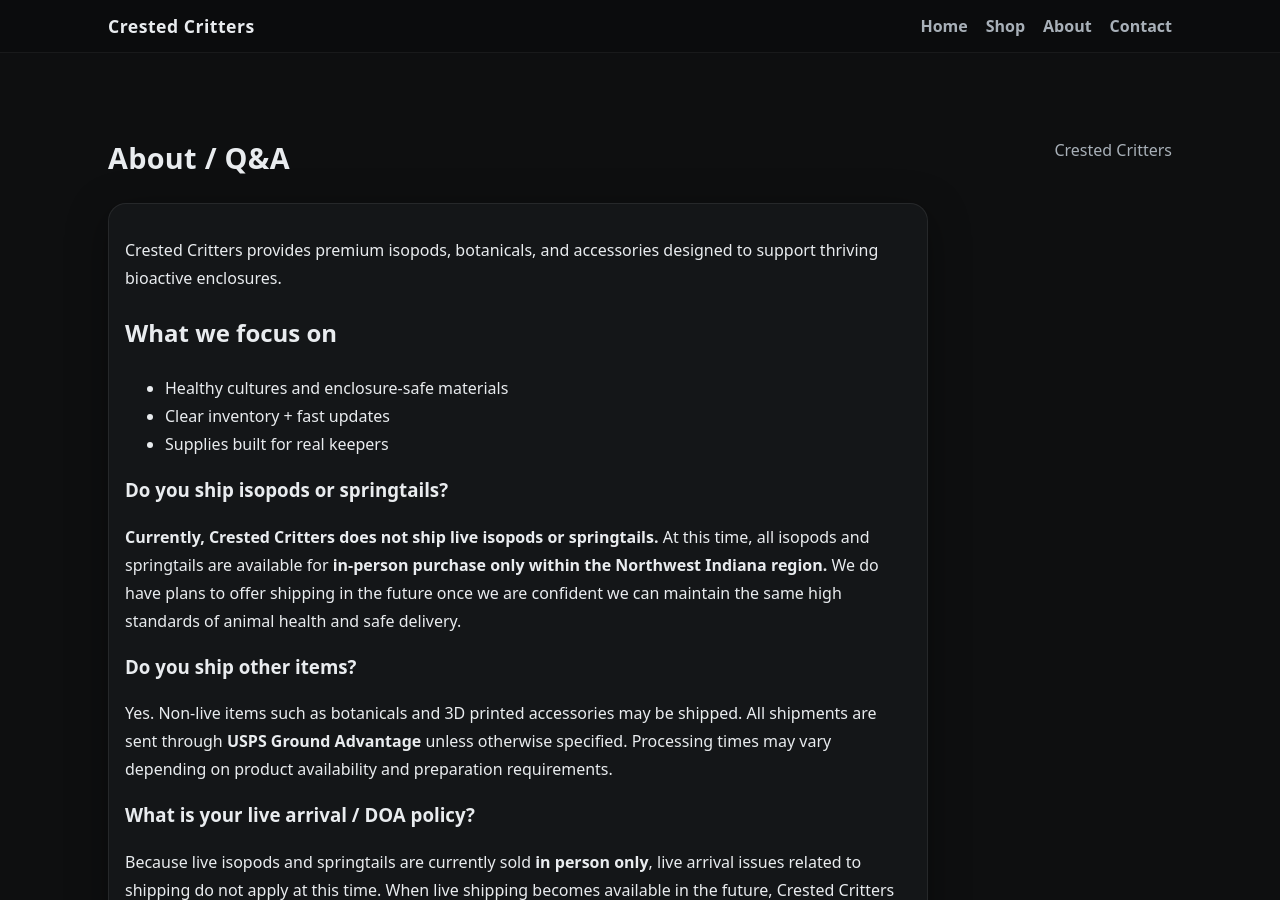
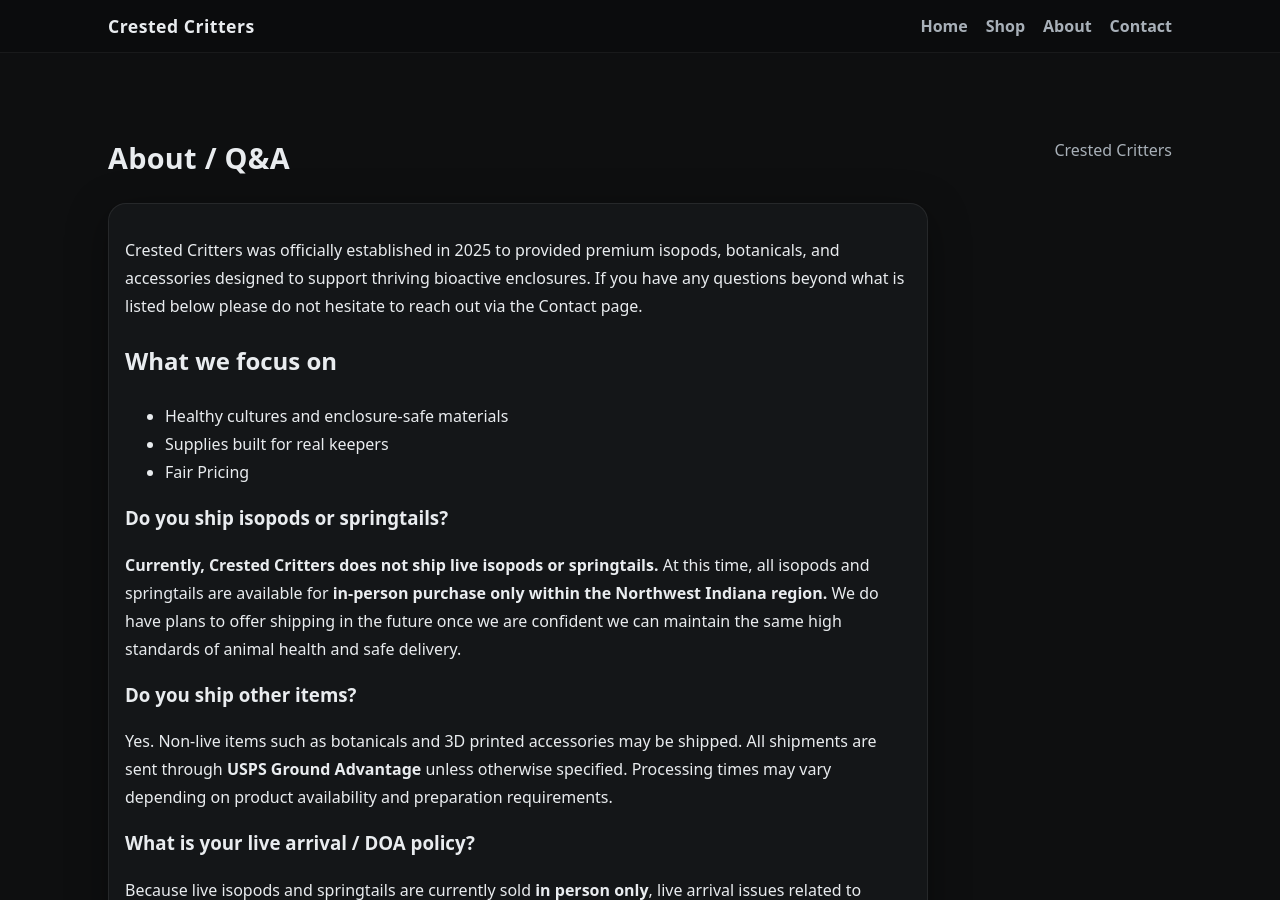
Before and after one commit to coxusw/CrestedCritters, a Jekyll site: the page built from about/index.md, in a window 1280 px wide and 900 px high. Built offline with Jekyll 4.4.1, drawn with Linux system fonts in a browser that asks for light colours.

Commit message:
Update Pages “about”

```diff
--- a/about/index.md
+++ b/about/index.md
@@ -2,15 +2,13 @@
 layout: page
 title: About / Q&A
 ---
-Crested Critters provides premium isopods, botanicals, and accessories designed to support thriving bioactive enclosures.
+Crested Critters was officially established in 2025 to provided premium isopods, botanicals, and accessories designed to support thriving bioactive enclosures. If you have any questions beyond what is listed below please do not hesitate to reach out via the Contact page.
 
 ## What we focus on
 
 * Healthy cultures and enclosure-safe materials
-* Clear inventory + fast updates
 * Supplies built for real keepers
-
-
+* Fair Pricing
 
 ### Do you ship isopods or springtails?
 
```
